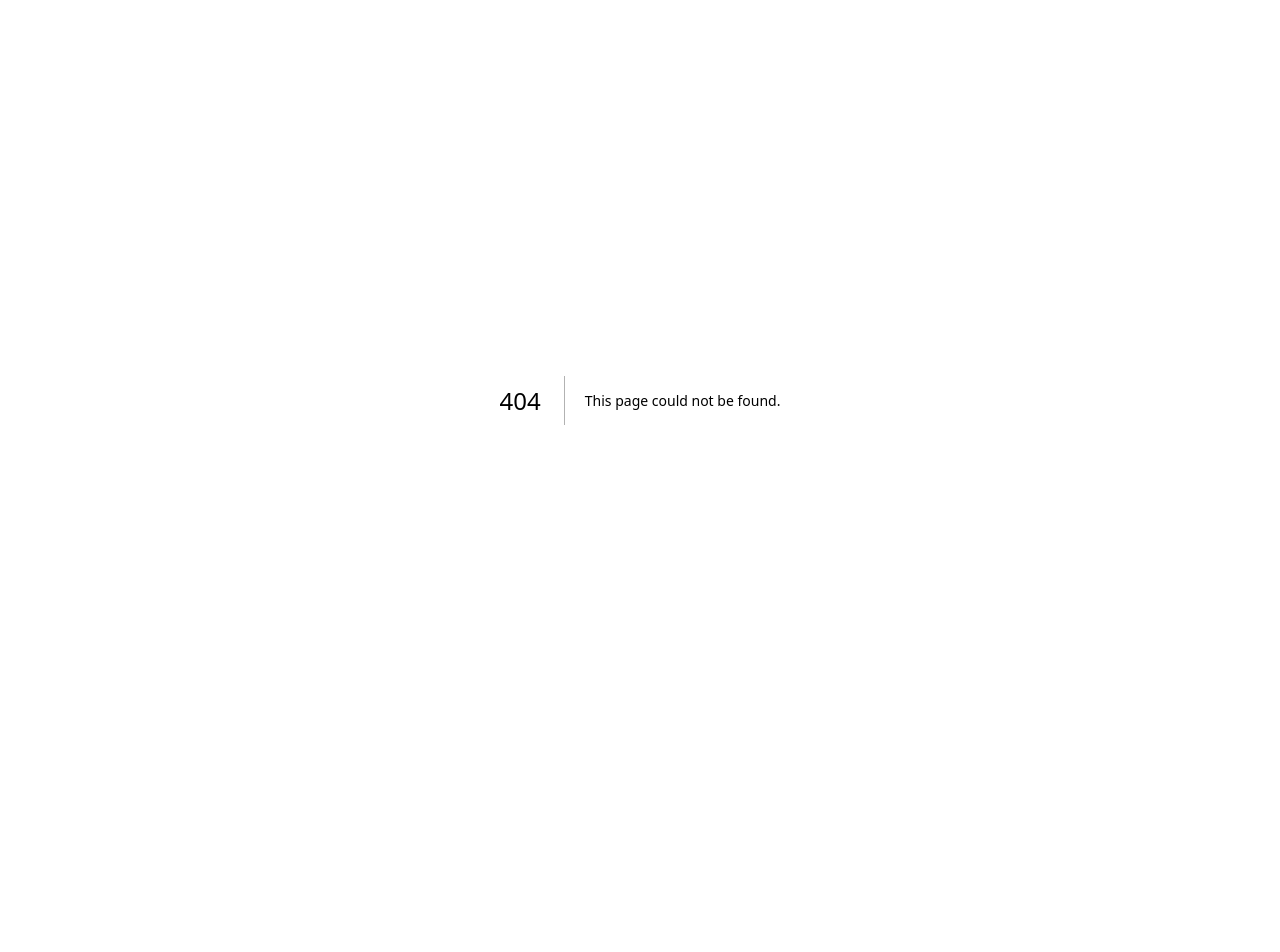
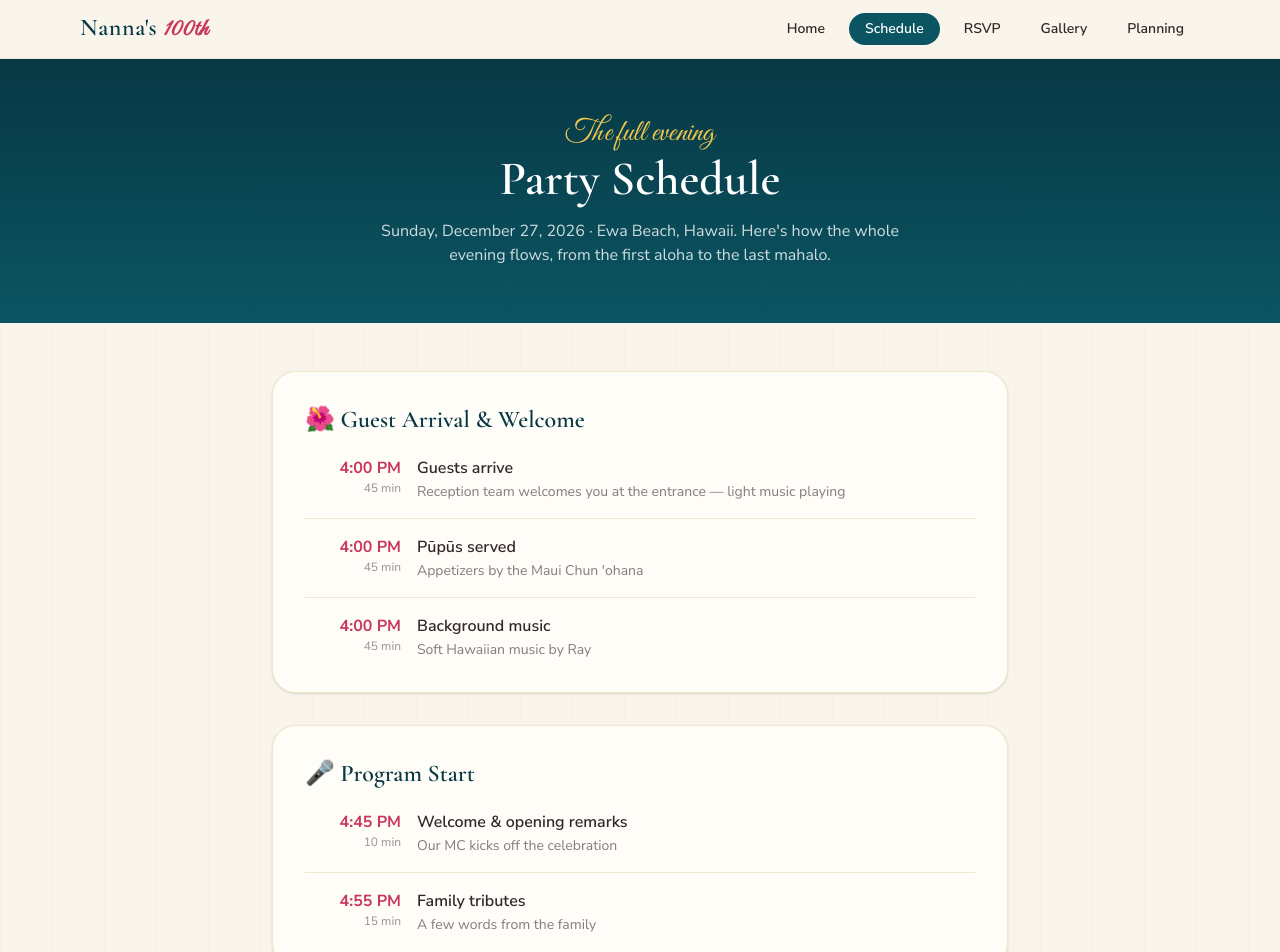
Before and after one commit to loaahoo/lillianachun, a Next.js app: page /schedule in a window 1280 px wide. Before the commit this address had no page. Shown: the top 952 px of the page. Before the commit the page ends 800 px from the top, so only its background shows below. Built offline with nearby package versions, Linux system fonts and the light colour scheme; no server answers.

Commit message:
Party schedule: friendly timeline on homepage + full run-of-show click-through at /schedule

```diff
--- a/src/app/page.tsx
+++ b/src/app/page.tsx
@@ -5,6 +5,7 @@ import Nav from "@/components/Nav";
 import PhotoStrip from "@/components/PhotoStrip";
 import PhotoUpload from "@/components/PhotoUpload";
 import { ENTERTAINMENT, EVENT, MENU } from "@/lib/event";
+import { SIMPLE_SCHEDULE } from "@/lib/schedule";
 
 export default function Home() {
   return (
@@ -116,6 +117,44 @@ export default function Home() {
           </div>
         </section>
 
+        {/* Evening schedule (simple, guest-friendly) */}
+        <section className="border-y border-gold/20 bg-shell py-20">
+          <div className="mx-auto max-w-3xl px-4">
+            <p className="text-center font-script text-3xl text-hibiscus">How the evening flows</p>
+            <h2 className="mt-1 text-center font-display text-4xl font-semibold text-lagoon-deep">
+              The Party Schedule
+            </h2>
+            <div className="mx-auto mt-4 h-px w-28 bg-gradient-to-r from-transparent via-gold to-transparent" />
+            <ol className="relative mt-12 space-y-0 border-l-2 border-gold/30 pl-0">
+              {SIMPLE_SCHEDULE.map(item => (
+                <li key={item.time} className="relative flex gap-5 pb-8 pl-8 last:pb-0">
+                  <span
+                    aria-hidden
+                    className="absolute -left-[13px] top-0.5 flex h-6 w-6 items-center justify-center rounded-full border-2 border-gold/50 bg-shell text-[11px]"
+                  >
+                    {item.emoji}
+                  </span>
+                  <div className="w-20 shrink-0 pt-0.5">
+                    <p className="font-bold text-hibiscus">{item.time}</p>
+                  </div>
+                  <div>
+                    <p className="font-display text-xl font-semibold text-lagoon-deep">{item.title}</p>
+                    <p className="mt-0.5 text-sm text-ink/60">{item.note}</p>
+                  </div>
+                </li>
+              ))}
+            </ol>
+            <div className="mt-10 text-center">
+              <Link
+                href="/schedule"
+                className="inline-block rounded-full border-2 border-lagoon px-9 py-3 font-bold text-lagoon transition-colors hover:bg-lagoon hover:text-white"
+              >
+                See the full schedule →
+              </Link>
+            </div>
+          </div>
+        </section>
+
         {/* Menu & entertainment */}
         <section className="bg-lagoon-deep py-20 text-white">
           <div className="mx-auto max-w-6xl px-4">
--- /dev/null
+++ b/src/app/schedule/page.tsx
@@ -0,0 +1,74 @@
+import type { Metadata } from "next";
+import Link from "next/link";
+import Footer from "@/components/Footer";
+import Nav from "@/components/Nav";
+import { EVENT } from "@/lib/event";
+import { FULL_SCHEDULE } from "@/lib/schedule";
+
+export const metadata: Metadata = {
+  title: "Party Schedule | Nanna's 100th Birthday",
+  description: "The full evening schedule for Nanna's 100th birthday lū'au.",
+};
+
+export default function SchedulePage() {
+  return (
+    <div className="flex min-h-screen flex-col">
+      <Nav />
+      <main className="flex-1 bg-lauhala">
+        <section className="bg-gradient-to-b from-[#073844] to-[#0b5563] py-14 text-white">
+          <div className="mx-auto max-w-4xl px-4 text-center">
+            <p className="font-script text-3xl text-plumeria">The full evening</p>
+            <h1 className="mt-1 font-display text-4xl font-semibold sm:text-5xl">
+              Party Schedule
+            </h1>
+            <p className="mx-auto mt-4 max-w-xl text-white/80">
+              {EVENT.date} · {EVENT.location}. Here&apos;s how the whole
+              evening flows, from the first aloha to the last mahalo.
+            </p>
+          </div>
+        </section>
+
+        <section className="mx-auto w-full max-w-3xl px-4 py-12">
+          <div className="space-y-8">
+            {FULL_SCHEDULE.map(seg => (
+              <div key={seg.segment} className="rounded-[1.5rem] border border-gold/25 bg-shell p-6 shadow-sm sm:p-8">
+                <h2 className="font-display text-2xl font-semibold text-lagoon-deep">
+                  {seg.emoji} {seg.segment}
+                </h2>
+                <ul className="mt-5 space-y-4">
+                  {seg.items.map(item => (
+                    <li key={`${item.time}-${item.activity}`} className="flex gap-4 border-b border-sand-deep pb-4 last:border-0 last:pb-0">
+                      <div className="w-24 shrink-0 text-right">
+                        <p className="font-bold text-hibiscus">{item.time}</p>
+                        <p className="text-xs text-ink/50">{item.duration}</p>
+                      </div>
+                      <div>
+                        <p className="font-semibold text-ink">{item.activity}</p>
+                        {item.note ? (
+                          <p className="mt-0.5 text-sm text-ink/60">{item.note}</p>
+                        ) : null}
+                      </div>
+                    </li>
+                  ))}
+                </ul>
+              </div>
+            ))}
+          </div>
+
+          <p className="mt-8 text-center text-sm italic text-ink/55">
+            Times are approximate — island time, with aloha. 🤙
+          </p>
+          <div className="mt-6 text-center">
+            <Link
+              href="/rsvp"
+              className="inline-block rounded-full bg-hibiscus px-9 py-3.5 font-bold text-white shadow-lg shadow-hibiscus/25 transition-all hover:-translate-y-0.5 hover:bg-[#b52f52]"
+            >
+              RSVP for the celebration →
+            </Link>
+          </div>
+        </section>
+      </main>
+      <Footer />
+    </div>
+  );
+}
--- a/src/components/Nav.tsx
+++ b/src/components/Nav.tsx
@@ -6,6 +6,7 @@ import { useEffect, useState } from "react";
 
 const links = [
   { href: "/", label: "Home" },
+  { href: "/schedule", label: "Schedule" },
   { href: "/rsvp", label: "RSVP" },
   { href: "/gallery", label: "Gallery" },
   { href: "/planning", label: "Planning" },
--- /dev/null
+++ b/src/lib/schedule.ts
@@ -0,0 +1,91 @@
+/**
+ * Party-day schedule, extracted from the family's Run of Show.
+ * SIMPLE_SCHEDULE = guest-friendly view (homepage section).
+ * FULL_SCHEDULE = complete party timeline (click-through page).
+ * Pre-party setup workstreams are intentionally excluded.
+ */
+
+export interface ScheduleItem {
+  time: string;
+  title: string;
+  note: string;
+  emoji: string;
+}
+
+export interface FullScheduleSegment {
+  segment: string;
+  emoji: string;
+  items: { time: string; duration: string; activity: string; note?: string }[];
+}
+
+/** The simple, friendly version guests see on the homepage. */
+export const SIMPLE_SCHEDULE: ScheduleItem[] = [
+  { time: "4:00 PM", emoji: "🌺", title: "Aloha & Arrival", note: "Come say hi! Pūpūs served with soft Hawaiian music" },
+  { time: "4:45 PM", emoji: "🎤", title: "Welcome & Family Tributes", note: "Opening remarks and a few words of love for Nanna" },
+  { time: "5:10 PM", emoji: "🌴", title: "Hula & Live Music", note: "Performances by the 'ohana, plus a special tribute dance" },
+  { time: "5:45 PM", emoji: "🍽️", title: "Dinner is Served", note: "The lū'au buffet opens — kalua pig, lomi salmon & more" },
+  { time: "6:30 PM", emoji: "🎂", title: "Cake & Celebration", note: "We sing to Nanna — the big moment of the night!" },
+  { time: "7:10 PM", emoji: "📸", title: "Music, Mingling & Photos", note: "Open celebration and photos with Nanna" },
+  { time: "8:15 PM", emoji: "💛", title: "Aloha 'Oe", note: "A final mahalo and warm goodnight" },
+];
+
+/** The complete run of show for the party (guest-visible portions). */
+export const FULL_SCHEDULE: FullScheduleSegment[] = [
+  {
+    segment: "Guest Arrival & Welcome",
+    emoji: "🌺",
+    items: [
+      { time: "4:00 PM", duration: "45 min", activity: "Guests arrive", note: "Reception team welcomes you at the entrance — light music playing" },
+      { time: "4:00 PM", duration: "45 min", activity: "Pūpūs served", note: "Appetizers by the Maui Chun 'ohana" },
+      { time: "4:00 PM", duration: "45 min", activity: "Background music", note: "Soft Hawaiian music by Ray" },
+    ],
+  },
+  {
+    segment: "Program Start",
+    emoji: "🎤",
+    items: [
+      { time: "4:45 PM", duration: "10 min", activity: "Welcome & opening remarks", note: "Our MC kicks off the celebration" },
+      { time: "4:55 PM", duration: "15 min", activity: "Family tributes", note: "A few words from the family" },
+    ],
+  },
+  {
+    segment: "Entertainment — Hula & Music",
+    emoji: "🌴",
+    items: [
+      { time: "5:10 PM", duration: "20 min", activity: "Hula performances", note: "Danced with love by Nanna's 'ohana" },
+      { time: "5:30 PM", duration: "15 min", activity: "Special Nanna tribute dance", note: "An emotional highlight" },
+    ],
+  },
+  {
+    segment: "Dinner Service",
+    emoji: "🍽️",
+    items: [
+      { time: "5:45 PM", duration: "45 min", activity: "Lū'au buffet opens", note: "Kalua pig, chicken long rice, lomi salmon, rice & haupia" },
+      { time: "5:45 PM", duration: "45 min", activity: "Live music continues", note: "Ray keeps the island vibes going" },
+    ],
+  },
+  {
+    segment: "The Main Moment — Cake & Celebration",
+    emoji: "🎂",
+    items: [
+      { time: "6:30 PM", duration: "10 min", activity: "Gather for cake", note: "Everyone comes together near the stage" },
+      { time: "6:40 PM", duration: "10 min", activity: "Cake presentation & birthday song", note: "The big moment — 100 years!" },
+      { time: "6:50 PM", duration: "20 min", activity: "Cake serving", note: "A sweet slice for everyone" },
+    ],
+  },
+  {
+    segment: "Open Celebration & Social Time",
+    emoji: "📸",
+    items: [
+      { time: "7:10 PM", duration: "60 min", activity: "Open music & mingling", note: "Dance, talk story, and enjoy" },
+      { time: "7:10 PM", duration: "60 min", activity: "Photos with Nanna", note: "Capture a memory at the photo area" },
+    ],
+  },
+  {
+    segment: "Closing",
+    emoji: "💛",
+    items: [
+      { time: "8:15 PM", duration: "15 min", activity: "Final thank you & closing", note: "A short, warm aloha 'oe from the family" },
+    ],
+  },
+];
```
